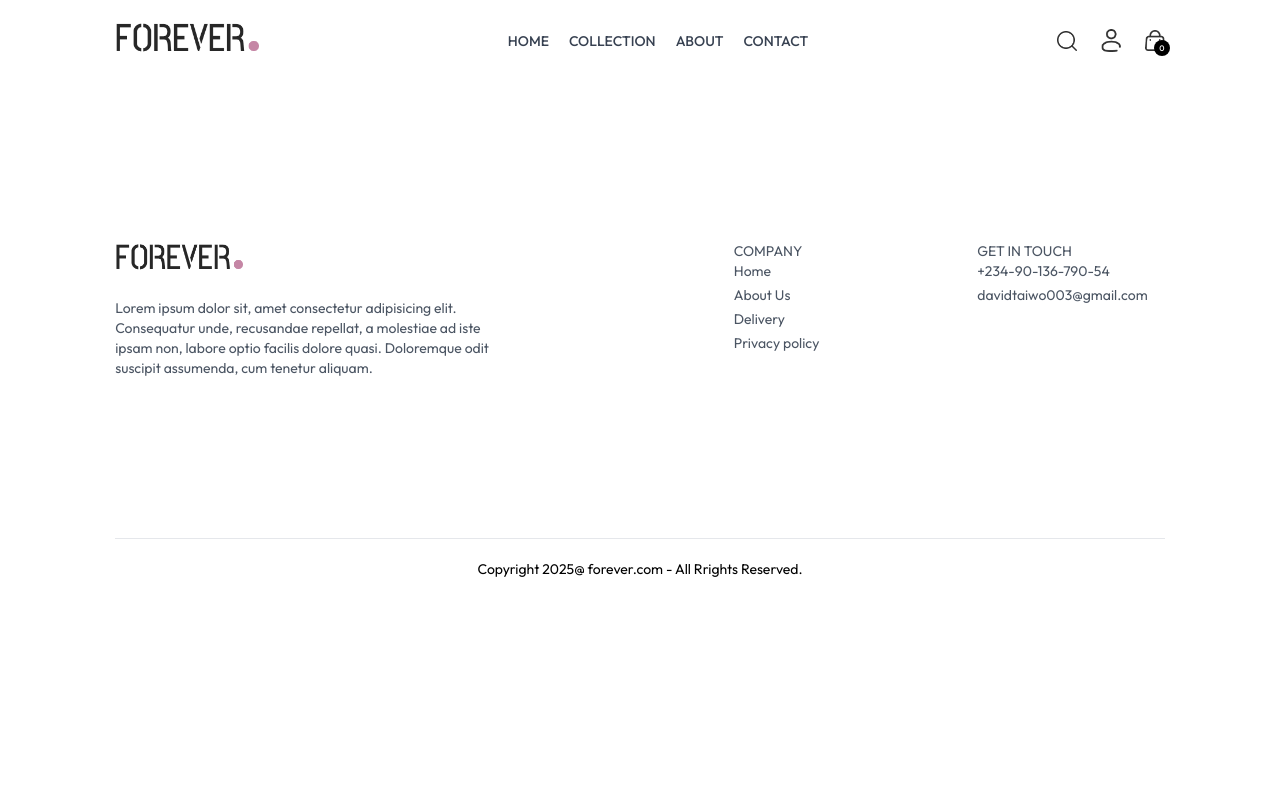
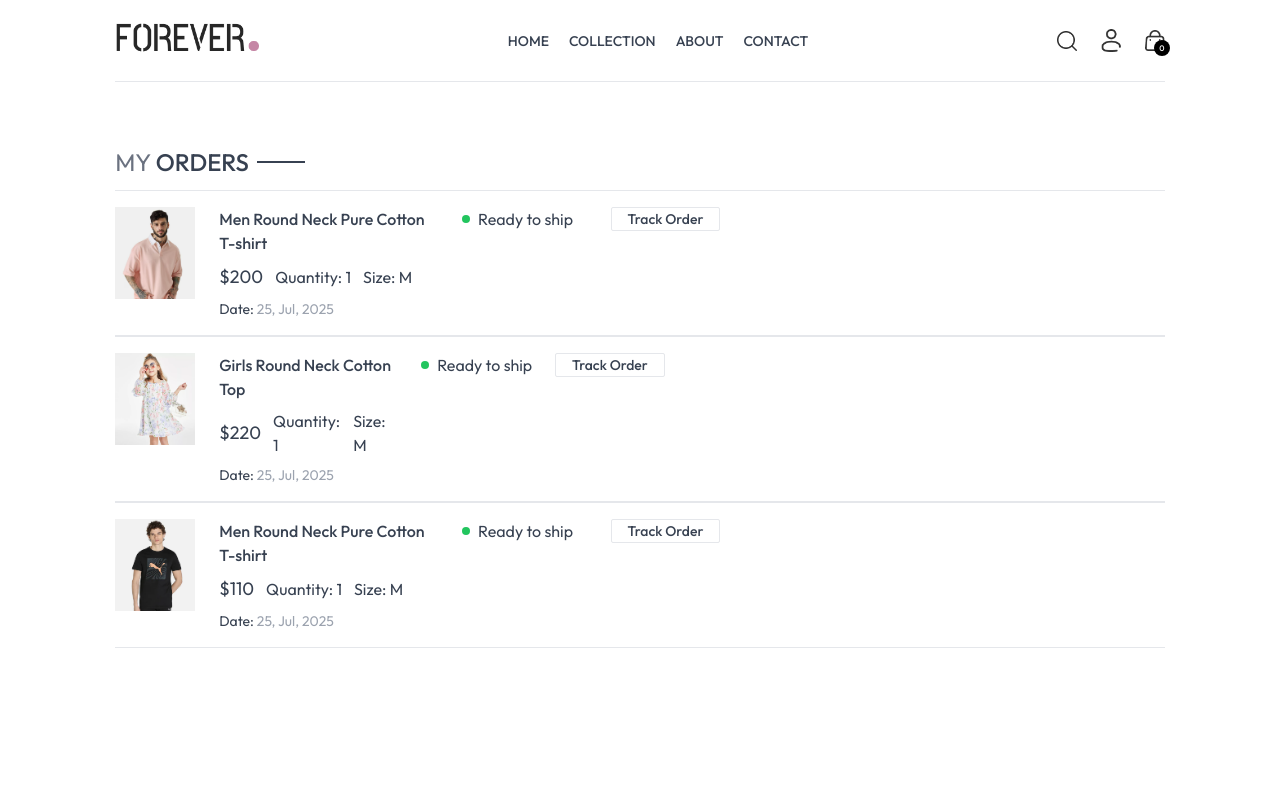
Before and after one commit to david-taiwo/forever, a React app in the folder frontend/: page /orders in a window 1280 px wide. Shown: the top 800 px of the page. Built offline with nearby package versions, Linux system fonts and the light colour scheme; the HTML template or start-up script is replaced by a standard one.

Commit message:
completed the ui for the orders page

```diff
--- a/frontend/src/pages/Orders.jsx
+++ b/frontend/src/pages/Orders.jsx
@@ -1,7 +1,53 @@
-import React from "react";
+import React, { useContext } from "react";
+import { ShopContext } from "../context/ShopContext";
+import Title from "../components/Title";
 
 const Orders = () => {
-  return <div></div>;
+  const { products, currency } = useContext(ShopContext);
+
+  return (
+    <div className="border-t pt-16">
+      <div className="text-2xl">
+        <Title text1={"MY"} text2={"ORDERS"} />
+      </div>
+
+      <div>
+        {products.slice(1, 4).map((item, index) => (
+          <div
+            key={index}
+            className="py-4 border-t border-b text-gray-700 flex flex-col md:flex-row md:items-center md:justify-between gap-4"
+          >
+            <div className="flex items-start gap-6 text-sm">
+              <img className="w-16 sm:w-20" src={item.image[0]} alt="" />
+              <div>
+                <p className="sm:text-base font-medium">{item.name}</p>
+                <div className="flex items-center gap-3 mt-2 text-base text-gray-700">
+                  <p className="text-lg">
+                    {currency}
+                    {item.price}
+                  </p>
+                  <p>Quantity: 1</p>
+                  <p>Size: M</p>
+                </div>
+                <p className="mt-2">
+                  Date: <span className="text-gray-400">25, Jul, 2025</span>
+                </p>
+              </div>
+              <div className="md:w-1/2 flex justify-between">
+                <div className="flex items-center gap-2">
+                  <p className="min-w-2 h-2 rounded-full bg-green-500"></p>
+                  <p className="text-sm md:text-base">Ready to ship</p>
+                </div>
+                <button className="border px-4 py2 text-sm font-medium rounded-sm">
+                  Track Order
+                </button>
+              </div>
+            </div>
+          </div>
+        ))}
+      </div>
+    </div>
+  );
 };
 
 export default Orders;
```
